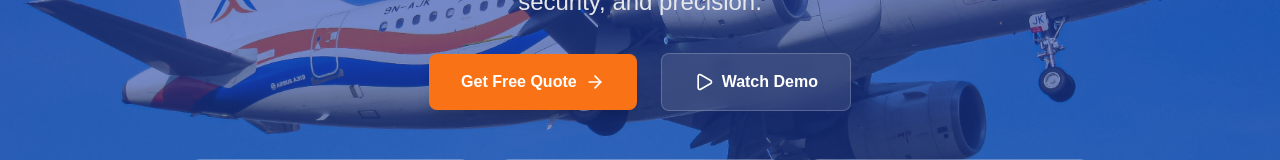
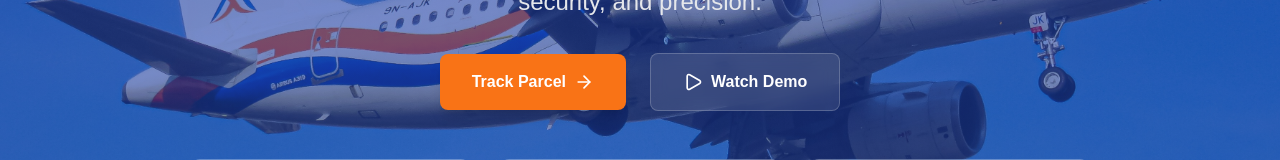
Before and after one commit to Velox-log/velox-log, a Next.js app: page / in a window 1280 px wide. Shown: the part 496-656 px from the top of the page. Built offline with nearby package versions, Linux system fonts and the light colour scheme; no server answers.

Commit message:
hero fix

```diff
--- a/src/components/sections/Hero.tsx
+++ b/src/components/sections/Hero.tsx
@@ -107,12 +107,12 @@ const Hero = () => {
             className="flex flex-col sm:flex-row items-center justify-center space-y-4 sm:space-y-0 sm:space-x-6 mb-12"
           >
             <motion.a
-              href="/quote"
+              href="/tracking"
               className="bg-secondary hover:bg-secondary-dark text-white font-semibold px-8 py-4 rounded-lg transition-all duration-200 flex items-center space-x-2 shadow-lg hover:shadow-xl"
               whileHover={{ scale: 1.05, y: -2 }}
               whileTap={{ scale: 0.95 }}
             >
-              <span>Get Free Quote</span>
+              <span>Track Parcel</span>
               <ArrowRight className="w-5 h-5" />
             </motion.a>
 
```
